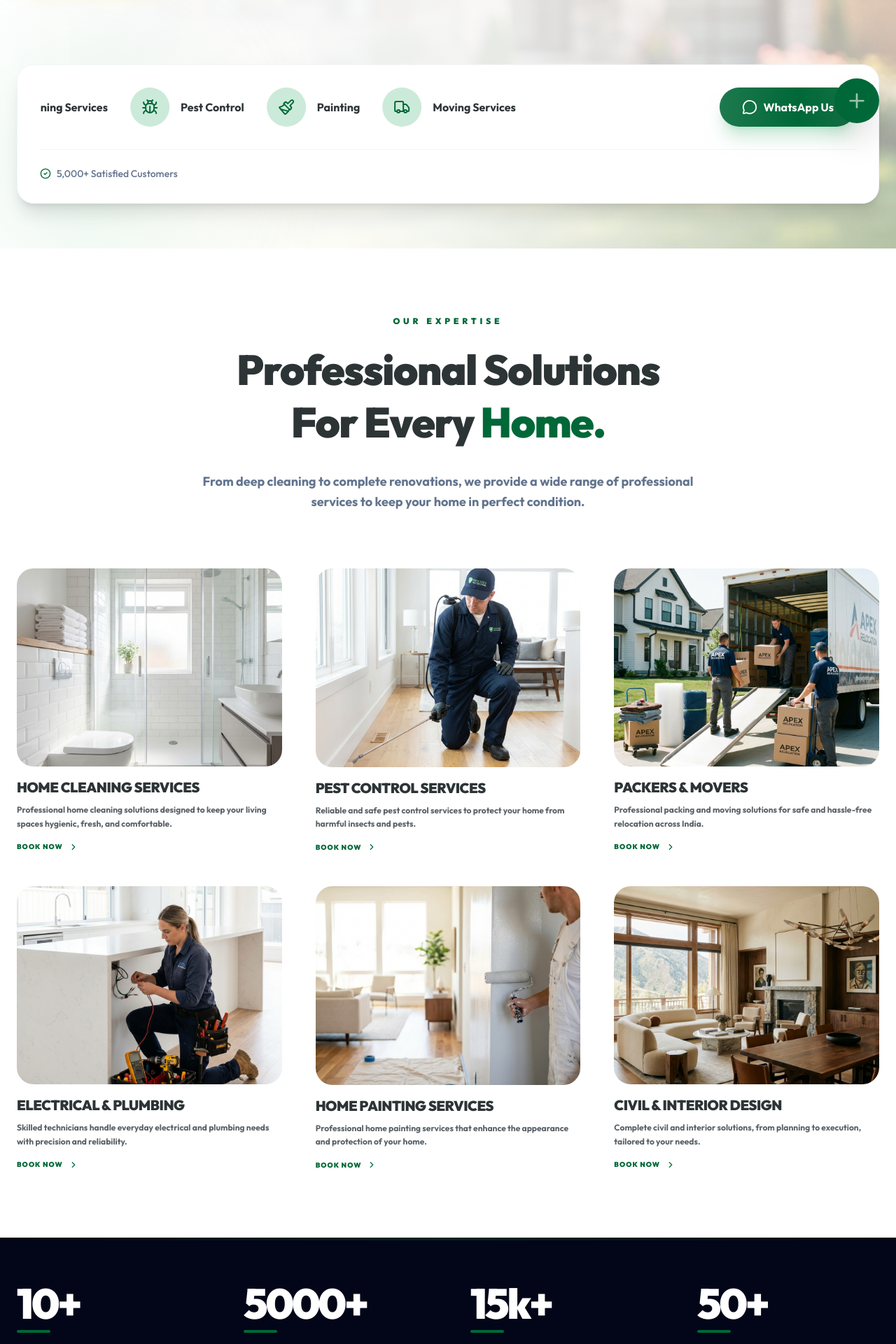
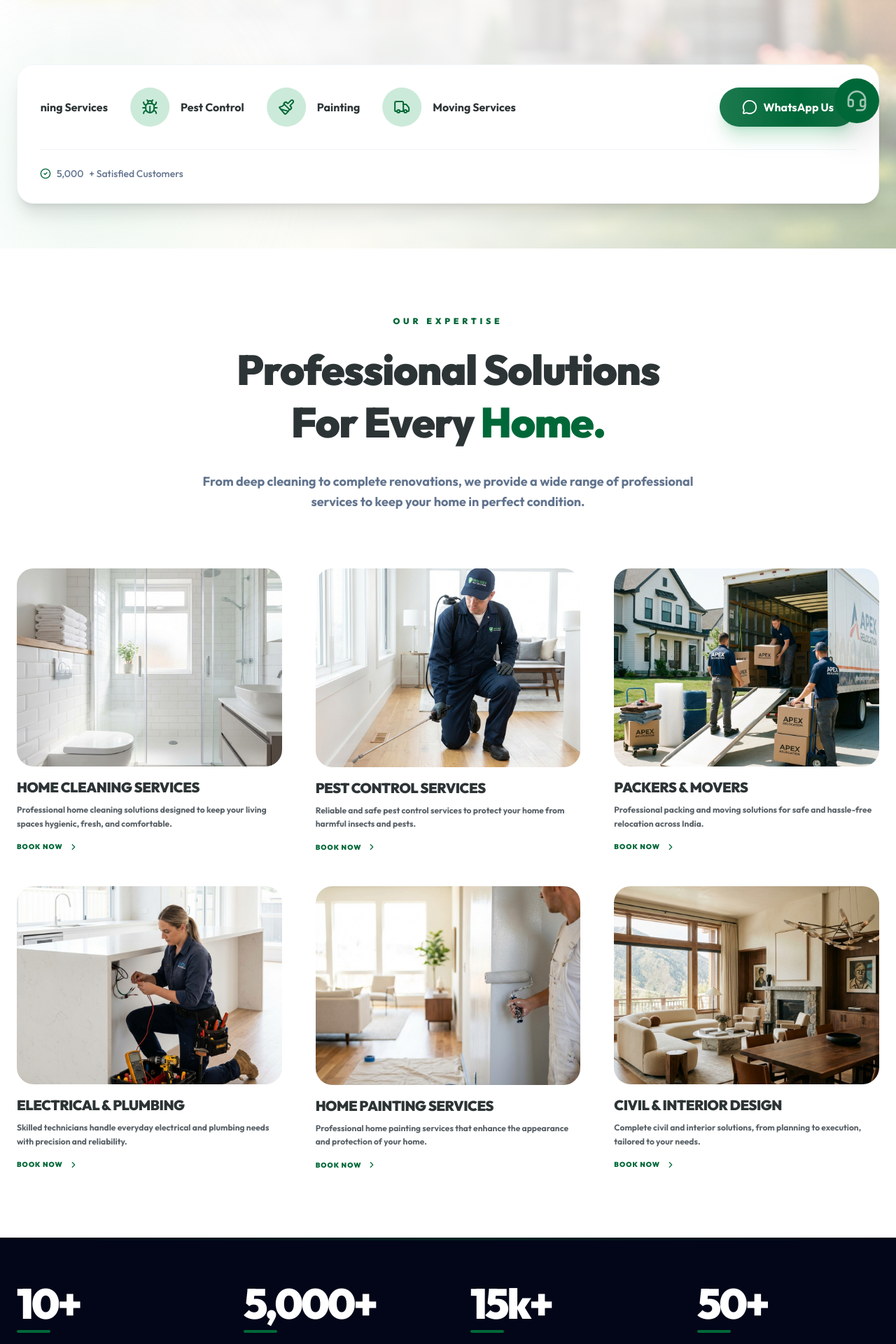
Before and after one commit to CODTECHIT/1x-urban-services, a Next.js app: page / in a window 1280 px wide. Shown: the part 600-2520 px from the top of the page at 70% size. Built offline with nearby package versions, Linux system fonts and the light colour scheme.

Commit message:
Replace Plus icon with Headset in FloatingContact

```diff
--- a/src/app/page.tsx
+++ b/src/app/page.tsx
@@ -24,6 +24,7 @@ import {
 import { WhatsAppBtn, CallBtn, WHATSAPP_NUMBER, PHONE_DISPLAY } from '@/components/Shared';
 import { Navbar } from '@/components/Navbar';
 import { Footer } from '@/components/Footer';
+import { AnimatedCounter } from '@/components/AnimatedCounter';
 
 const Hero = () => (
   <section className="relative min-h-[85vh] flex flex-col pt-24 lg:pt-32 pb-8 lg:pb-16 overflow-hidden bg-white">
@@ -144,7 +145,7 @@ const Hero = () => (
         <div className="mt-6 lg:mt-8 pt-6 border-t border-slate-100 flex flex-col sm:flex-row items-center justify-between text-xs lg:text-sm text-slate-500 font-medium gap-2 lg:gap-3">
           <div className="flex items-center gap-2">
             <CheckCircle2 className="text-emerald-500" size={16} />
-            5,000+ Satisfied Customers
+            <AnimatedCounter value="5000" />+ Satisfied Customers
           </div>
 
         </div>
@@ -165,7 +166,9 @@ const ExperienceStats = () => (
           { label: "Expert Technicians", value: "50+", sub: "Trained Professionals" },
         ].map((stat, idx) => (
           <div key={idx} className="group cursor-default text-center lg:text-left">
-            <div className="mb-2 text-3xl sm:text-4xl lg:text-6xl font-black text-white group-hover:text-emerald-400 transition-all duration-700 tracking-tighter">{stat.value}</div>
+            <div className="mb-2 text-3xl sm:text-4xl lg:text-6xl font-black text-white group-hover:text-emerald-400 transition-all duration-700 tracking-tighter">
+              <AnimatedCounter value={stat.value} />
+            </div>
             <div className="h-1 w-12 bg-emerald-500 mb-4 group-hover:w-full transition-all duration-700 rounded-full mx-auto lg:mx-0"></div>
             <p className="text-emerald-500 font-black uppercase tracking-[0.2em] text-[10px] sm:text-xs mb-1">{stat.label}</p>
             <p className="text-slate-500 text-xs sm:text-sm font-bold">{stat.sub}</p>
--- /dev/null
+++ b/src/components/AnimatedCounter.tsx
@@ -0,0 +1,52 @@
+"use client";
+
+import React, { useEffect, useRef } from 'react';
+import { useMotionValue, useSpring, useInView, animate } from 'framer-motion';
+
+interface AnimatedCounterProps {
+    value: string;
+}
+
+export const AnimatedCounter = ({ value }: AnimatedCounterProps) => {
+    const ref = useRef<HTMLSpanElement>(null);
+    const isInView = useInView(ref, { once: true, margin: "-100px" });
+
+    // Parse the value to get the numeric part and the suffix
+    // Handles cases like "10+", "5000+", "15k+", "50+"
+    const numericValueStr = value.replace(/[^0-9.]/g, '');
+    const suffix = value.replace(/[0-9.]/g, '');
+    const targetValue = parseFloat(numericValueStr);
+
+    const motionValue = useMotionValue(0);
+    const springValue = useSpring(motionValue, {
+        damping: 30,
+        stiffness: 100,
+    });
+
+    useEffect(() => {
+        if (isInView) {
+            const animation = animate(motionValue, targetValue, {
+                duration: 2,
+                ease: "easeOut",
+            });
+            return () => animation.stop();
+        }
+    }, [isInView, targetValue, motionValue]);
+
+    useEffect(() => {
+        springValue.on("change", (latest) => {
+            if (ref.current) {
+                // Handle formatting (e.g., adding commas for thousands)
+                const formatted = Math.floor(latest).toLocaleString();
+
+                // Special case for "k" suffix if we want to keep it
+                // Actually the suffix is already separated, so we just append it.
+                ref.current.textContent = `${formatted}${suffix}`;
+            }
+        });
+    }, [springValue, suffix]);
+
+    return (
+        <span ref={ref}>0{suffix}</span>
+    );
+};
--- a/src/components/FloatingContact.tsx
+++ b/src/components/FloatingContact.tsx
@@ -1,7 +1,7 @@
 "use client";
 
 import React, { useState } from 'react';
-import { MessageCircle, Phone, Plus, X } from 'lucide-react';
+import { MessageCircle, Phone, Headset, X } from 'lucide-react';
 import { WHATSAPP_NUMBER } from './Shared';
 
 export const FloatingContact = () => {
@@ -45,7 +45,7 @@ export const FloatingContact = () => {
                 onClick={() => setIsOpen(!isOpen)}
                 className={`w-16 h-16 flex items-center justify-center rounded-full shadow-2xl transition-all duration-300 transform active:scale-90 ${isOpen ? 'bg-rose-500 text-white rotate-0' : 'bg-emerald-600 text-white'}`}
             >
-                {isOpen ? <X size={32} /> : <Plus size={32} className="animate-pulse" />}
+                {isOpen ? <X size={32} /> : <Headset size={32} className="animate-pulse" />}
             </button>
         </div>
     );
```
